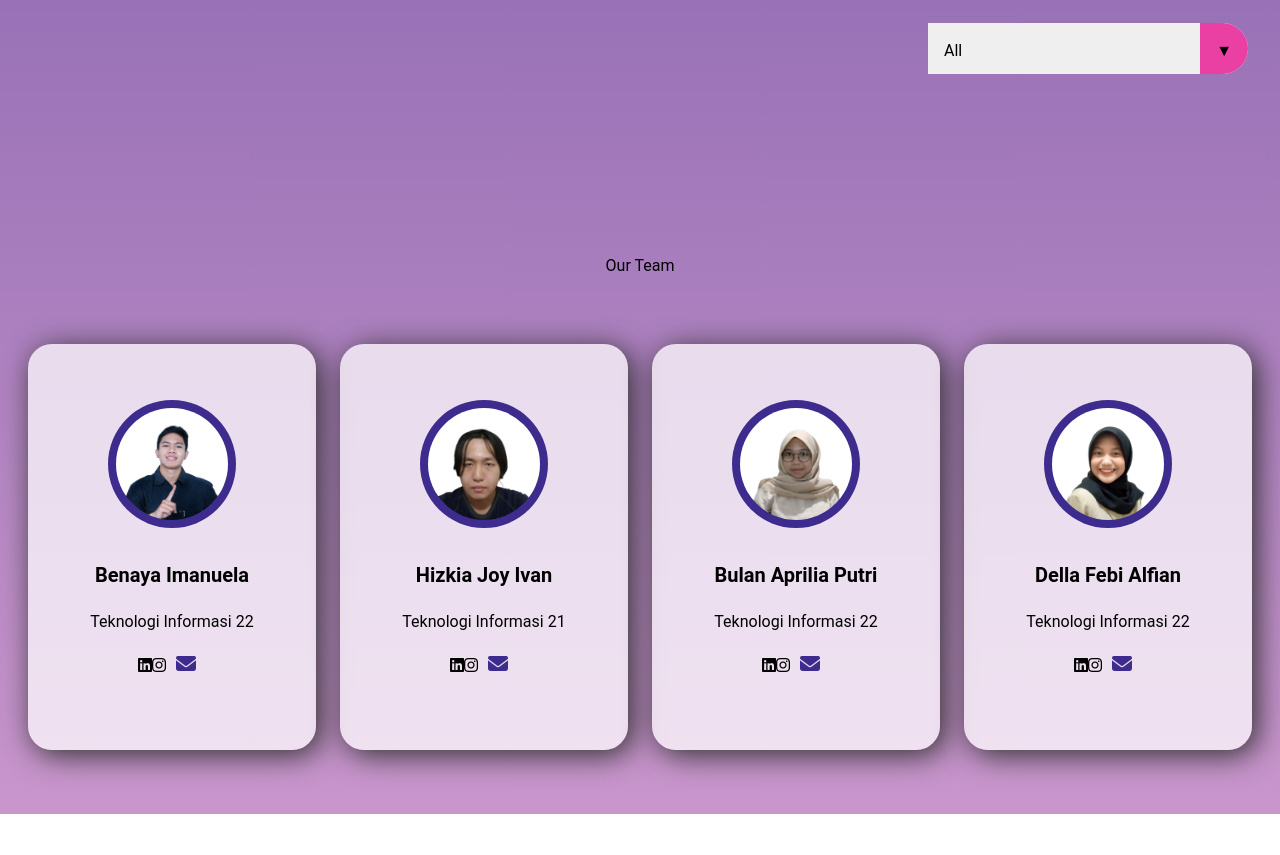
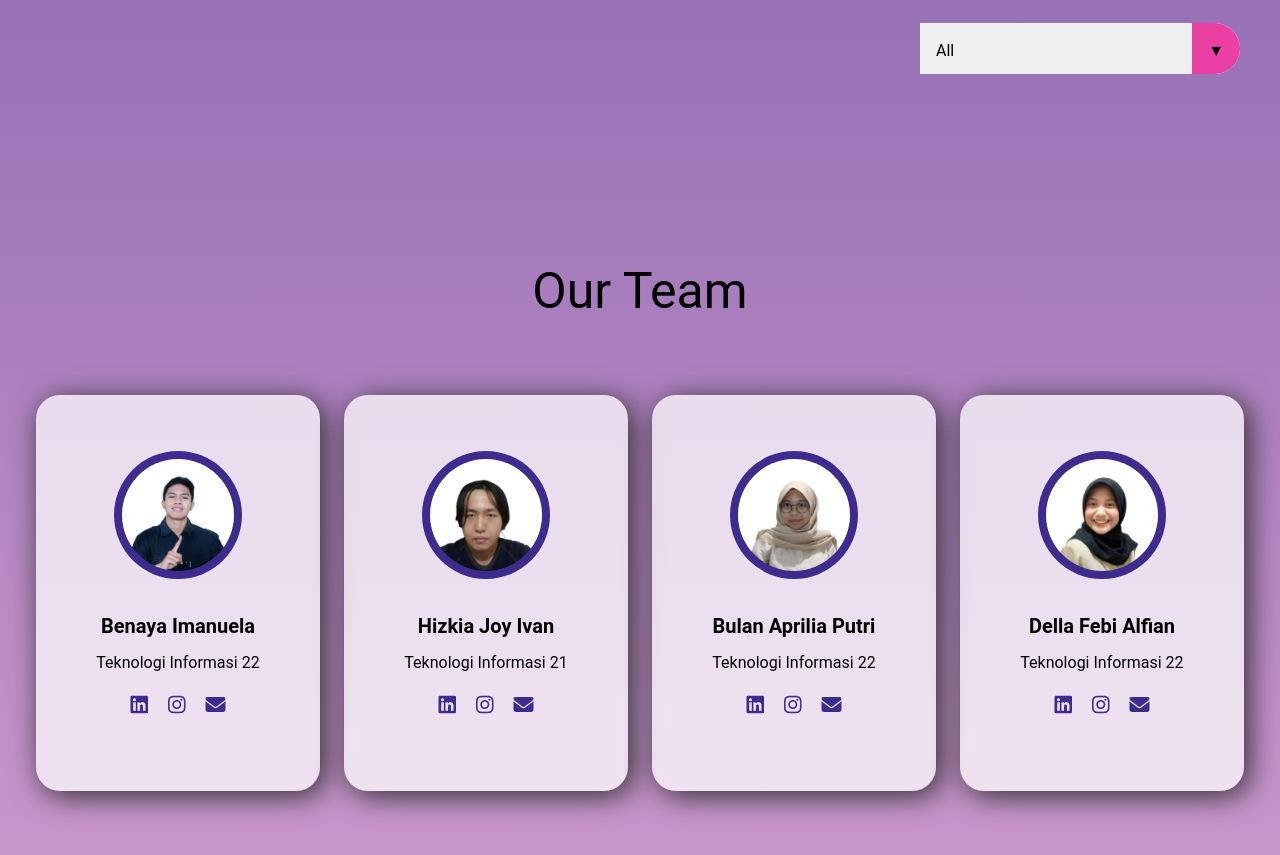
Before and after one commit to eben4ya/PROJECT-NIGHT-LOGIN, a React (Create React App) app in the folder client/: page / in a window 1280 px wide. Shown: the part 1540-2395 px from the top of the page. Before the commit the page ends 2354 px from the top, so only its background shows below. Built offline with nearby package versions, Linux system fonts and the light colour scheme.

Commit message:
fix(todo): tombol edit bisa dipencet

```diff
--- a/client/src/components/ourteam/OurTeam.css
+++ b/client/src/components/ourteam/OurTeam.css
@@ -1,86 +1,3 @@
-@import url('https://fonts.googleapis.com/css2?family=Poppins&display=swap');
-@import '@fortawesome/fontawesome-free/css/all.css';
-
-/* UMUM */
-/* Custom nama variabel CSS*/
-:root {
-    --dark-purple: #1C0C5B;
-    --purple: #3d2c8d;
-    --pinkish-purple: #916bbf;
-    --pink: #C996CC;
-    --text-color: #ffffff;
-
-    --primary: #ea40a4;
-    --urgent: #3a82ee;
-    --notUrgent: var(--primary);
-    --light: #eee;
-    --grey: #888;
-    --dark: black;
-    --danger: #ff5b57;
-
-    --shadow: 0 1px 3px rgba(0, 0, 0, 0.1);
-
-    --urgent-glow: 0px 0px 4px rgba(58, 130, 238, 0.75);
-    --notUrgent-glow: 0px 0px 4px rgba(234, 64, 164, 0.75);
-}
-
-* {
-    margin: 0;
-    padding: 0;
-    box-sizing: border-box;
-    font-family: 'Roboto', sans-serif;
-}
-
-body {
-    min-height: 100vh;
-    margin: 0;
-    background-attachment: fixed;
-    background: linear-gradient(0deg, #C996CC, #3d2c8d);
-}
-
-/* NAVBAR */
-.navbar-container {
-    display: flex;
-    background-color: var(--dark-purple);
-    padding: 10px;
-    position: sticky;
-}
-
-.navbar-left {
-    flex: 2;
-    padding: 10px;
-}
-
-.navbar-title {
-    font-size: 20px;
-    color: var(--text-color);
-}
-
-.navbar-right {
-    flex: 3;
-}
-
-.navbar-items {
-    display: flex;
-    gap: 20px;
-    align-items: center;
-    justify-content: center;
-    padding: 20px;
-    margin-right: 30px;
-}
-
-.navbar-items a {
-    color: var(--text-color);
-    text-decoration: none;
-    font-weight: 600;
-    margin-right: 30px;
-}
-
-.navbar-items a:hover {
-    color: var(--pink);
-    transition: all ease 0.3s;
-}
-
 .ourTeam-container {
     box-sizing: border-box;
 }
@@ -88,7 +5,7 @@ body {
 .ourTeam-container h2 {
     text-align: center;
     margin: 100px auto 50px;
-    font-size: 30px;
+    font-size: 50px;
 }
 
 .ourTeam-container .member {
--- a/client/src/components/ourteam/OurTeam.jsx
+++ b/client/src/components/ourteam/OurTeam.jsx
@@ -1,4 +1,4 @@
-
+import './OurTeam.css'
 import React from 'react'
 
 const OurTeam = () => {
--- a/client/src/components/todo/Todo.css
+++ b/client/src/components/todo/Todo.css
@@ -30,7 +30,7 @@ section {
     margin-bottom: 0.5rem;
   }
 
-select {
+  .select select {
     display: flex;
     margin-left: auto;
     appearance: none;
@@ -59,10 +59,9 @@ select {
     padding: 1rem;
     pointer-events: none;
     transition: all 0.3s ease;
-
   }
 
-.select::hover::after {
+  .select:hover::after {
     background: var(--text-color);
     color: var(--dark);
   }
@@ -122,7 +121,6 @@ input[type="checkbox"] {
     box-shadow: var(--urgent-glow);
   }
 
-/* antar class dotnya dikasih spasi, kalau antar kata dalam class, dotnya disambung */
   .bubble.notUrgent {
     border-color: var(--notUrgent);
     box-shadow: var(--notUrgent-glow);
@@ -145,7 +143,7 @@ input[type="checkbox"] {
     box-shadow: var(--notUrgent-glow);
   }
 
-input:checked~.bubble::after {
+  input:checked ~ .bubble::after {
     width: 10px;
     height: 10px;
     opacity: 1;
@@ -232,100 +230,11 @@ input:checked~.bubble::after {
     background-color: var(--danger);
   }
 
-.todo-item.done .todo-content input {
+  .todo-item .todo-content input {
     text-decoration: line-through;
     color: var(--grey);
   }
 
-.ourTeam-container {
-    box-sizing: border-box;
-}
-
-.ourTeam-container h2 {
-    text-align: center;
-    margin: 100px auto 50px;
-}
-
-.ourTeam-container .member {
-    display: flex;
-    flex-wrap: wrap;
-}
-
-.member .member-box {
-    width: 100%;
-    padding: 0.5em 0;
-}
-
-.member .member-container {
-    background-color: rgba(255, 255, 255, 0.723);
-    border-radius: 1.5rem;
-    padding: 3.5em 1em;
-    text-align: center;
-    box-shadow: 5px 5px 30px rgb(46, 46, 46);
-    cursor: pointer;
-    transition: 0, 5s;
-}
-
-.member-container:hover {
-    background: linear-gradient(#8573dd, #4d4375);
-    color: #ffffff;
-}
 
 
-.member-container:hover .fa {
-    color: #ffffff;
-}
-
-.img-container {
-    width: 8em;
-    height: 8em;
-    background-color: #3d2c8d;
-    padding: 0.5em;
-    border-radius: 50%;
-    margin: 0 auto 2em auto;
-}
-
-.member-container img {
-    width: 100%;
-    border-radius: 50%;
-}
-
-.member-container:hover .img-container {
-    transform: scale(1.15);
-}
-
-.member-container h1 {
-    margin: 10px auto 20px;
-    font-size: 20px;
-}
-
-.ourTeam-container .fa {
-    margin: 20px 10px 20px;
-    color: #3d2c8d;
-    text-decoration: none;
-    font-size: 20px;
-}
-
-@media screen and (min-width: 768px) {
-    section {
-        padding: 1em 7em;
-    }
-}
-
-@media screen and (min-width: 992px) {
-    section {
-        padding: 1em;
-    }
-
-    .member-container {
-        padding: 5em 1em;
-    }
-
-    .member-box {
-        flex: 0 0 23%;
-        max-width: 23%;
-        margin: 0.5em auto;
-    }
-}
-
 /* END OF TODOLIST APP */
--- a/client/src/components/todo/Todo.jsx
+++ b/client/src/components/todo/Todo.jsx
@@ -1,53 +1,98 @@
-import './Todo.css'
+import "./Todo.css";
 import React, { useState, useEffect } from "react";
 
 const Todo = () => {
   const [todos, setTodos] = useState([]);
+  const [editingTodoId, setEditingTodoId] = useState(null);
+  const [filter, setFilter] = useState("All");
 
   useEffect(() => {
     const storedTodos = JSON.parse(localStorage.getItem("todos")) || [];
     setTodos(storedTodos);
   }, []);
 
+  useEffect(() => {
+    localStorage.setItem("todos", JSON.stringify(todos));
+  }, [todos]);
+
   const handleFormSubmit = (e) => {
     e.preventDefault();
 
+    const content = e.target.elements.content.value;
+    const category = e.target.elements.category.value;
+
+    if (content.trim() === "") {
+      return; // Tidak menambahkan tugas jika konten kosong
+    }
+
     const todo = {
-      content: e.target.elements.content.value,
-      category: e.target.elements.category.value,
+      id: Date.now(),
+      content: content,
+      category: category,
       done: false,
       createdAt: new Date().getTime(),
     };
 
-    const updatedTodos = [...todos, todo];
-    setTodos(updatedTodos);
-    localStorage.setItem("todos", JSON.stringify(updatedTodos));
+    setTodos((prevTodos) => [...prevTodos, todo]);
 
     e.target.reset();
   };
 
-  const handleTodoCheck = (index) => {
-    const updatedTodos = [...todos];
-    updatedTodos[index].done = !updatedTodos[index].done;
+  const handleTodoCheck = (id) => {
+    const updatedTodos = todos.map((todo) => {
+      if (todo.id === id) {
+        return { ...todo, done: !todo.done };
+      }
+      return todo;
+    });
 
     setTodos(updatedTodos);
-    localStorage.setItem("todos", JSON.stringify(updatedTodos));
   };
 
-  const handleTodoEdit = (index, value) => {
-    const updatedTodos = [...todos];
-    updatedTodos[index].content = value;
+  const handleTodoEdit = (id, value) => {
+    const updatedTodos = todos.map((todo) => {
+      if (todo.id === id) {
+        return { ...todo, content: value };
+      }
+      return todo;
+    });
 
     setTodos(updatedTodos);
-    localStorage.setItem("todos", JSON.stringify(updatedTodos));
   };
 
-  const handleTodoDelete = (index) => {
-    const updatedTodos = todos.filter((_, i) => i !== index);
+  const handleTodoDelete = (id) => {
+    const updatedTodos = todos.filter((todo) => todo.id !== id);
 
     setTodos(updatedTodos);
-    localStorage.setItem("todos", JSON.stringify(updatedTodos));
   };
+
+  const handleEditButtonClick = (id) => {
+    setEditingTodoId(id);
+  };
+
+  const handleCancelEdit = () => {
+    setEditingTodoId(null);
+  };
+
+  const handleUpdateTodo = (id, value) => {
+    handleTodoEdit(id, value);
+    setEditingTodoId(null);
+  };
+
+  const handleFilterChange = (e) => {
+    setFilter(e.target.value);
+  };
+
+  const filteredTodos = todos.filter((todo) => {
+    if (filter === "All") {
+      return true;
+    } else if (filter === "Complete") {
+      return todo.done;
+    } else if (filter === "Incomplete") {
+      return !todo.done;
+    }
+    return true;
+  });
 
   return (
     <>
@@ -95,45 +140,66 @@ const Todo = () => {
         <section className="todo-list">
           <h3>TODO LIST</h3>
           <div className="select">
-            <select name="progress" className="filter-todo">
+            <select
+              name="progress"
+              className="filter-todo"
+              value={filter}
+              onChange={handleFilterChange}
+            >
               <option value="All">All</option>
               <option value="Complete">Complete</option>
               <option value="Incomplete">Incomplete</option>
             </select>
           </div>
           <div className="list" id="todo-list">
-            {todos.map((todo, index) => (
+            {filteredTodos.map((todo) => (
               <div
-                key={index}
-                className={`todo-item ${todo.done ? "done" : ""}`}
+                key={todo.id}
+                className={`todo-item ${todo.id ? "editing" : ""}`}
               >
                 <label>
                   <input
                     type="checkbox"
                     checked={todo.done}
-                    onChange={() => handleTodoCheck(index)}
+                    onChange={() => handleTodoCheck(todo.id)}
                   />
                   <span className={`bubble ${todo.category}`} />
-                  <div>{todo.category}</div>
                 </label>
                 <div className="todo-content">
+                  {editingTodoId === todo.id ? (
                     <input
                       type="text"
                       value={todo.content}
-                    readOnly={!todo.done}
-                    onChange={(e) => handleTodoEdit(index, e.target.value)}
+                      onChange={(e) => handleTodoEdit(todo.id, e.target.value)}
                     />
+                  ) : (
+                    <span>{todo.content}</span>
+                  )}
                 </div>
                 <div className="actions">
+                  {editingTodoId === todo.id ? (
+                    <>
+                      <button
+                        className="save"
+                        onClick={() => handleUpdateTodo(todo.id, todo.content)}
+                      >
+                        Save
+                      </button>
+                      <button className="cancel" onClick={handleCancelEdit}>
+                        Cancel
+                      </button>
+                    </>
+                  ) : (
                     <button
                       className="edit"
-                    onClick={() => handleTodoEdit(index, todo.content)}
+                      onClick={() => handleEditButtonClick(todo.id)}
                     >
                       Edit
                     </button>
+                  )}
                   <button
                     className="delete"
-                    onClick={() => handleTodoDelete(index)}
+                    onClick={() => handleTodoDelete(todo.id)}
                   >
                     Delete
                   </button>
```
Lines whose indentation alone changed are shown as unchanged.
